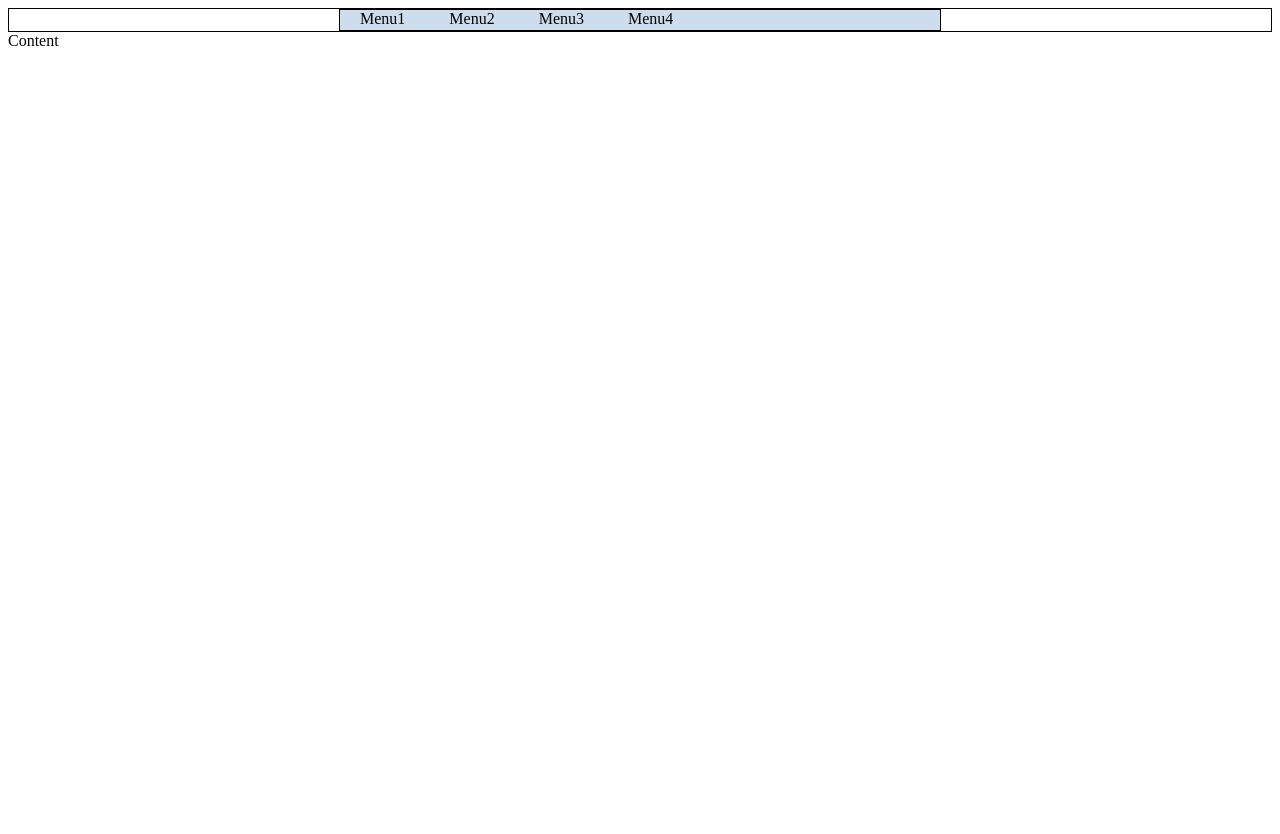
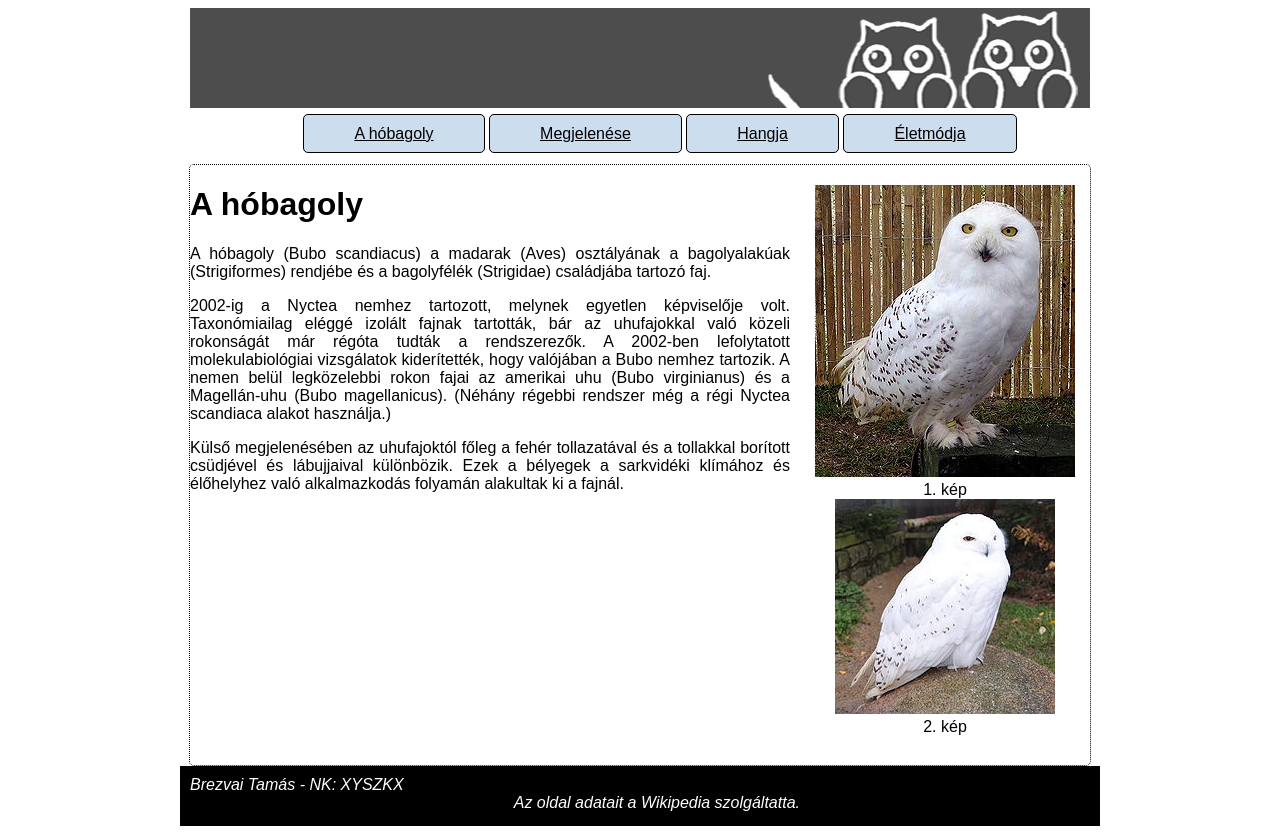
Before and after one commit to brezvait/Beadando, a plain HTML site: page beadando_xyszkx/WebContent/index.html in a window 1280 px wide. Before the commit the page ends 800 px from the top, so only its background shows below. Drawn offline with Linux system fonts and the light colour scheme.

Commit message:
Bagoly tartalom

```diff
--- /dev/null
+++ b/beadando_xyszkx/WebContent/content1.html
@@ -0,0 +1,13 @@
+<!DOCTYPE html>
+<html>
+<head>
+<meta charset="UTF-8">
+<title>Insert title here</title>
+</head>
+<body>
+<h1>A hóbagoly</h1>
+<p>A hóbagoly (Bubo scandiacus) a madarak (Aves) osztályának a bagolyalakúak (Strigiformes) rendjébe és a bagolyfélék (Strigidae) családjába tartozó faj.</p>
+<p>2002-ig a Nyctea nemhez tartozott, melynek egyetlen képviselője volt. Taxonómiailag eléggé izolált fajnak tartották, bár az uhufajokkal való közeli rokonságát már régóta tudták a rendszerezők. A 2002-ben lefolytatott molekulabiológiai vizsgálatok kiderítették, hogy valójában a Bubo nemhez tartozik. A nemen belül legközelebbi rokon fajai az amerikai uhu (Bubo virginianus) és a Magellán-uhu (Bubo magellanicus). (Néhány régebbi rendszer még a régi Nyctea scandiaca alakot használja.)</p>
+<p>Külső megjelenésében az uhufajoktól főleg a fehér tollazatával és a tollakkal borított csüdjével és lábujjaival különbözik. Ezek a bélyegek a sarkvidéki klímához és élőhelyhez való alkalmazkodás folyamán alakultak ki a fajnál.</p>
+</body>
+</html>
--- a/beadando_xyszkx/WebContent/css/style.css
+++ b/beadando_xyszkx/WebContent/css/style.css
@@ -1,23 +1,81 @@
 #top {
 	margin: auto;
-	border: 1px solid #000000;
-
+	/*border: 1px solid #000000;*/
+	max-width: 900px;
+	background-image: url('../img/owlheader900.jpg');
+	background-repeat: no-repeat;
+	min-height: 100px;
+}
+.teszt {
+	max-width: 900px;
+	min-height: 40px;
+	margin: auto;
 }
 #menu {
-	margin: auto;
-	background-color: #CCDDEE;
-	height: 20px;
-	width: 600px;
-	border: 1px solid #000000;
+	/*border: 1px solid #000000;*/
+	font-family: Arial;
+	text-align: center;
+	min-height: 40px;
 }
 #menu ul {
 	list-style-type: none;
-	margin: auto;
-	padding: 0;
-	vertical-align: middle;
 }
 #menu ul li {
 	display: inline;
-	padding-left: 20px;
-	padding-right: 20px;
+	padding: 10px 50px;
+	border: 1px solid #000000;
+	border-radius: 5px;
+	height: 40px;
+	width: 215px;
+	vertical-align: middle;
+	background-color: #CCDDEE;
 }
+#menu a {
+	color: #000000;
+	text-decoration: underline;
+}
+#menu a:hover {
+	color: #FFFFFF;
+	text-decoration: none;
+}
+#main {
+	border: 1px dotted #000000;
+	border-radius: 5px;
+	height: 600px;
+	width: 900px;
+	margin: auto;
+	font-family: Arial;
+}
+#cont {
+	width: 600px;
+	height: 600px;
+	/*border: 1px solid red;*/
+	float: left;
+	text-align: justify;
+}
+#rightbox {
+	width: 290px;
+	height: 600px;
+	/*border: 1px solid green;*/
+	float: right;
+	text-align: center;
+	padding-top: 20px;
+	padding-bottom: 20px;
+}
+.footer {
+	background-color: #000000;
+	font-style: italic;
+	font-family: Arial;
+	color: #FFFFFF;
+	width: 900px;
+	height: 40px;
+	margin: auto;
+	padding: 10px;
+}
+.left {
+	text-align: left;
+}
+.right {
+	text-align: right;
+
+}
--- a/beadando_xyszkx/WebContent/index.html
+++ b/beadando_xyszkx/WebContent/index.html
@@ -2,21 +2,62 @@
 <html>
 <head>
 <meta charset="UTF-8">
-<title>Teszt</title>
-<link rel="stylesheet" href="css/style.css" />
-<script type="text/javascript" src="js/jquery-3.1.0.min.js"></script>
+<meta name="viewport" content="width=device-width, initial-scale=1">
+<title>Web technológiák</title>
+<link rel="stylesheet" href="./css/style.css" />
+<!-- <link rel="stylesheet" href="./css/bootstrap.css" />  -->
+<script type="text/javascript" src="./js/jquery-3.1.0.min.js"></script>
+<script type="text/javascript">
+	$(document).ready(
+			function(){
+				$('#menu li a').each(function(){
+					$(this).click(function(event){
+						event.preventDefault();
+						$('#cont').load($(this).attr('href'));
+					});
+				$('#cont').load('content1.html');
+				});
+			});
+
+	$.getJSON('pics.json', function(data) {
+		$.each(data, function(key, val) {
+			$('#rightbox').append(
+					'<div class="newsItem"><img border="0" src="'
+							+ val['picture'] + '" /></div><div class="newsItemHeader">'
+							+ val['title']
+							+ '</div>');
+		});
+	});
+
+</script>
 </head>
 <body>
-<div id="top">
-	<div id="menu">
-		<ul>
-			<li>Menu1</li>
-			<li>Menu2</li>
-			<li>Menu3</li>
-			<li>Menu4</li>
-		</ul>
+<div class="container">
+	<div class="row">
+	<div id="top"></div>
+	</div>
+	<div class="teszt">
+			<div id="menu">
+				<ul>
+					<li class="col-md-3"><a href="./content1.html">A hóbagoly</a></li>
+					<li class="col-md-3"><a href="./content2.html">Megjelenése</a></li>
+					<li class="col-md-3"><a href="./content3.html">Hangja</a></li>
+					<li class="col-md-3"><a href="./content4.html">Életmódja</a></li>
+				</ul>
+			</div>
+	</div>
+		<div class="row">
+			<div id="main">
+				<div id="cont"></div>
+				<div id="rightbox"></div>
+			</div>
+	</div>
+	<div class="row">
+		<div class="footer">
+			<div class="col-md-6 left">Brezvai Tamás - NK: XYSZKX</div>
+			<div class="col-md-6 right">Az oldal adatait a Wikipedia szolgáltatta.</div>
+		</div>
 	</div>
 </div>
-<div id="main">Content</div>
 </body>
 </html>
--- /dev/null
+++ b/beadando_xyszkx/WebContent/pics.json
@@ -0,0 +1,7 @@
+[{
+    "title": "1. kép",
+    "picture": "./img/bagoly1.jpg"
+}, {
+    "title": "2. kép",
+    "picture": "./img/bagoly2.jpg"
+}]
```
Also changed, not shown: beadando_xyszkx/WebContent/content2.html (added, +10 -0 lines), beadando_xyszkx/WebContent/content3.html (added, +10 -0 lines), beadando_xyszkx/WebContent/content4.html (added, +10 -0 lines), beadando_xyszkx/WebContent/img/bagoly1.jpg (added), beadando_xyszkx/WebContent/img/bagoly2.jpg (added), beadando_xyszkx/WebContent/img/owlheader900.jpg (added).
